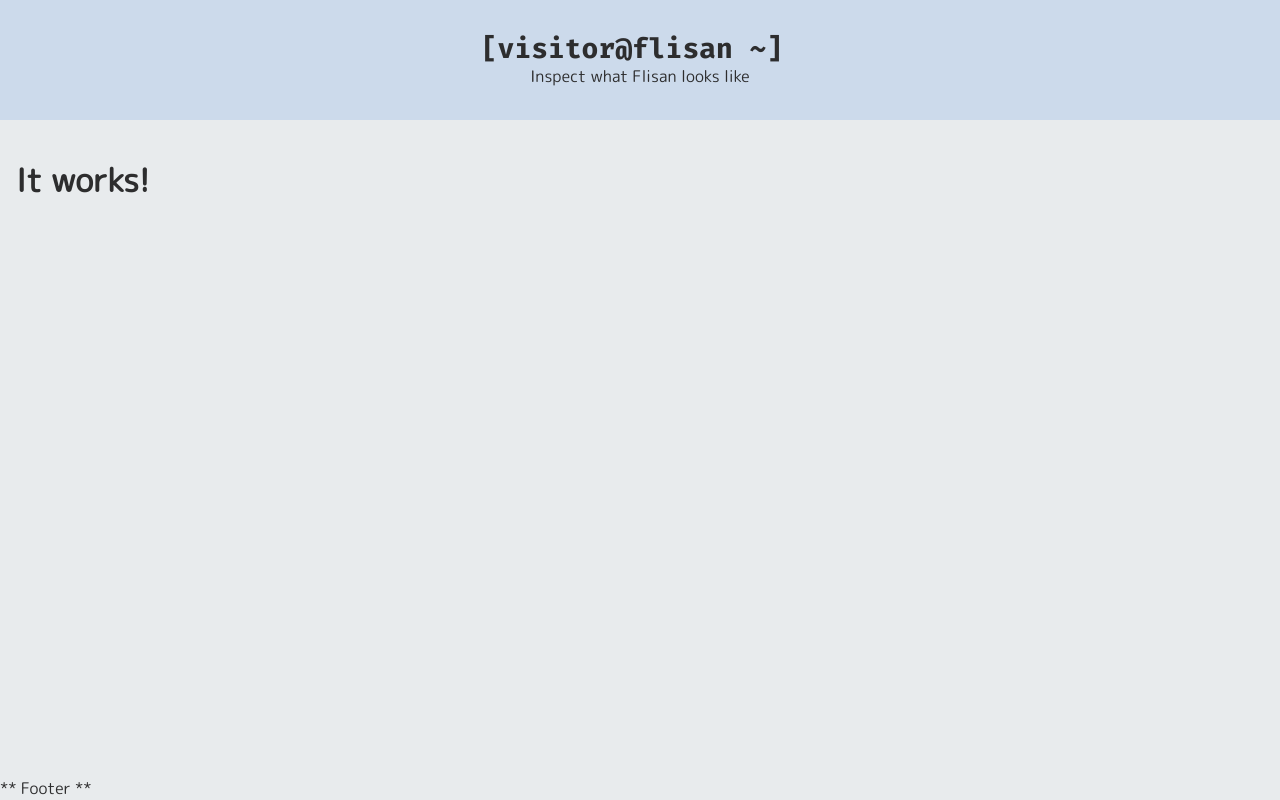
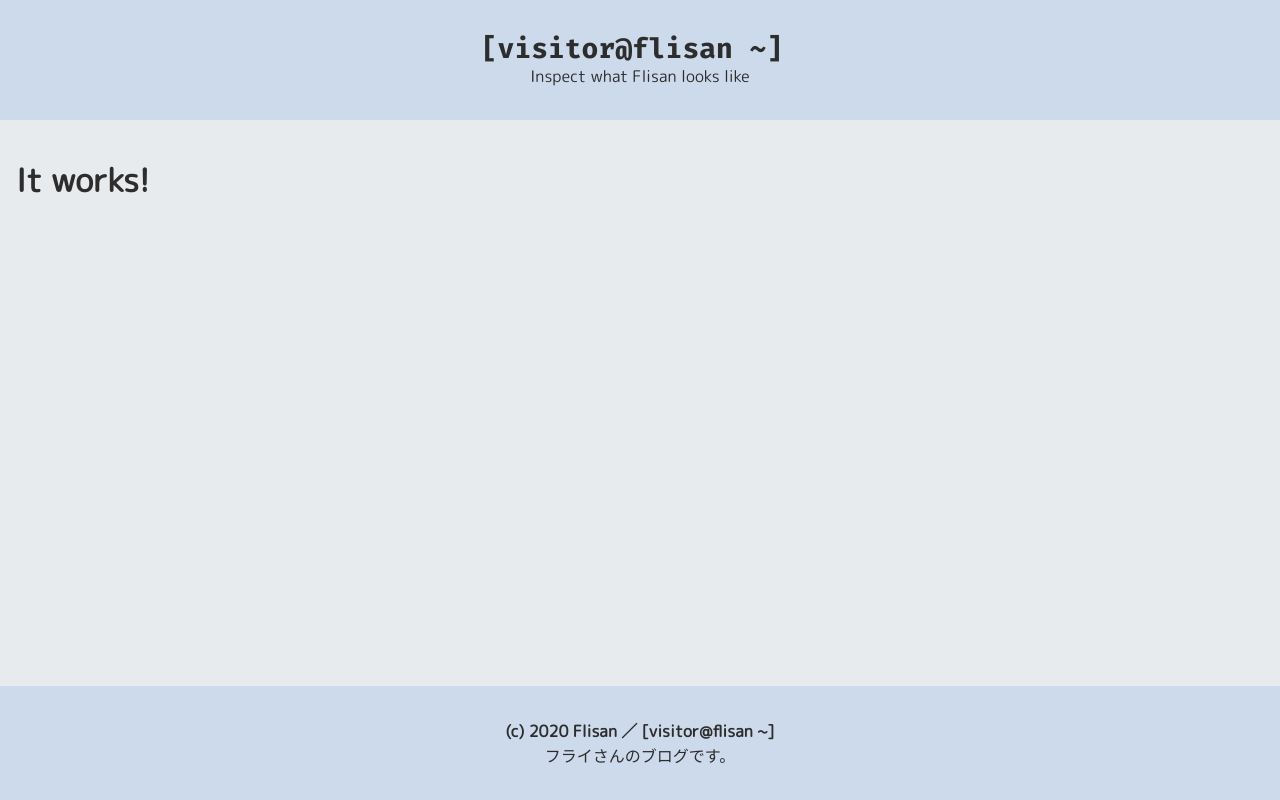
Before and after one commit to loxygenK/loxygen.dev, a React app: page / in a window 1280 px wide. Built offline with nearby package versions, Linux system fonts and the light colour scheme.

Commit message:
✨ Created footer

```diff
--- a/src/pages/common/Footer.tsx
+++ b/src/pages/common/Footer.tsx
@@ -1,8 +1,18 @@
+import * as React from "react"
+import * as Colors from "@app/style/Colors";
+import styled from "styled-components";
 
-import * as React from "react"
+const FooterRoot = styled.div`
+  background-color: ${Colors.AccentBackground};
+  padding: 2em;
+  text-align: center;
+`;
 
 export const Footer = () => (
-  <header>
-    <div>** Footer **</div>
-  </header>
+  <footer>
+    <FooterRoot>
+      <div><b>(c) 2020 Flisan ／ [visitor@flisan ~]</b></div>
+      <div>フライさんのブログです。</div>
+    </FooterRoot>
+  </footer>
 )
```
